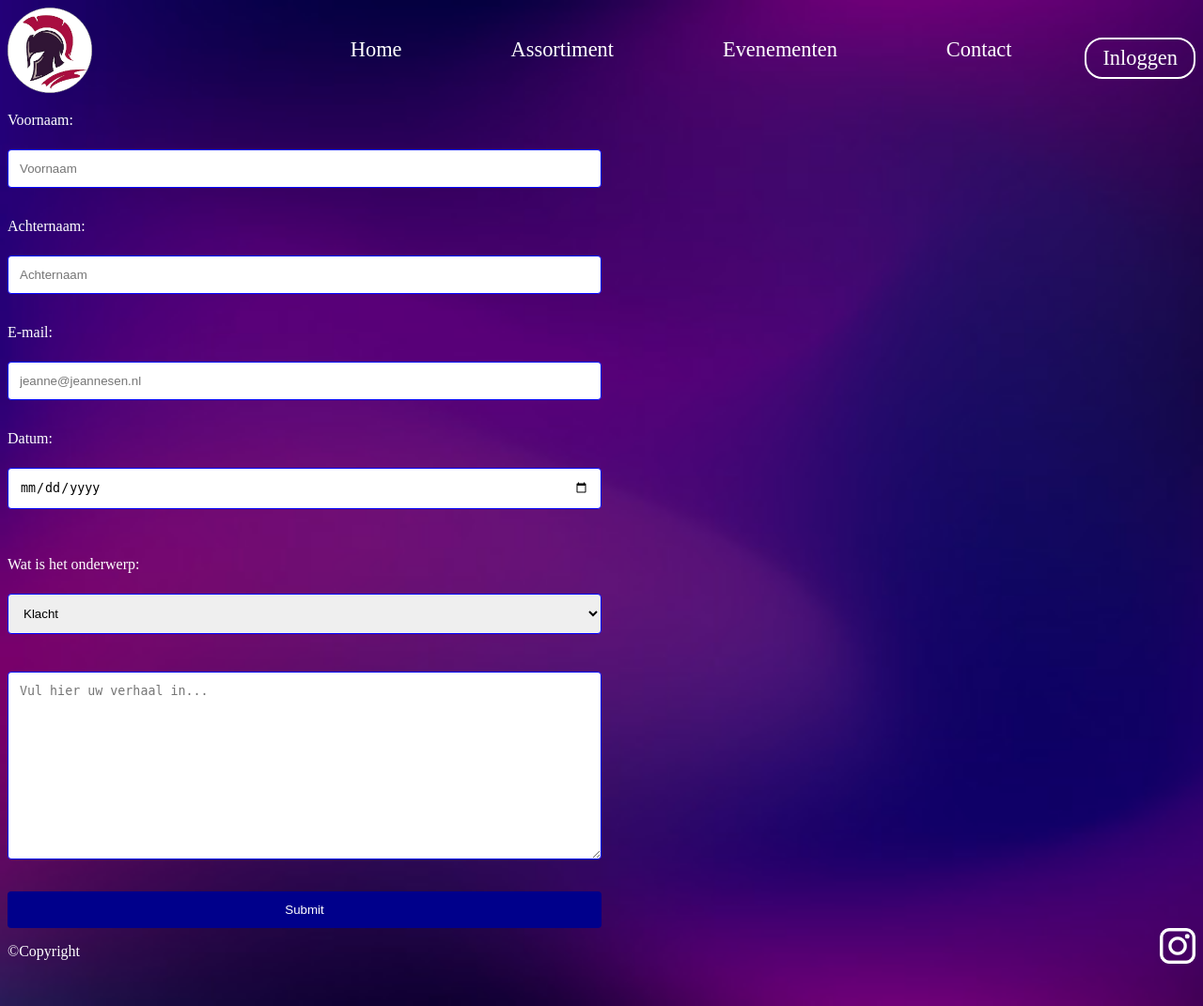
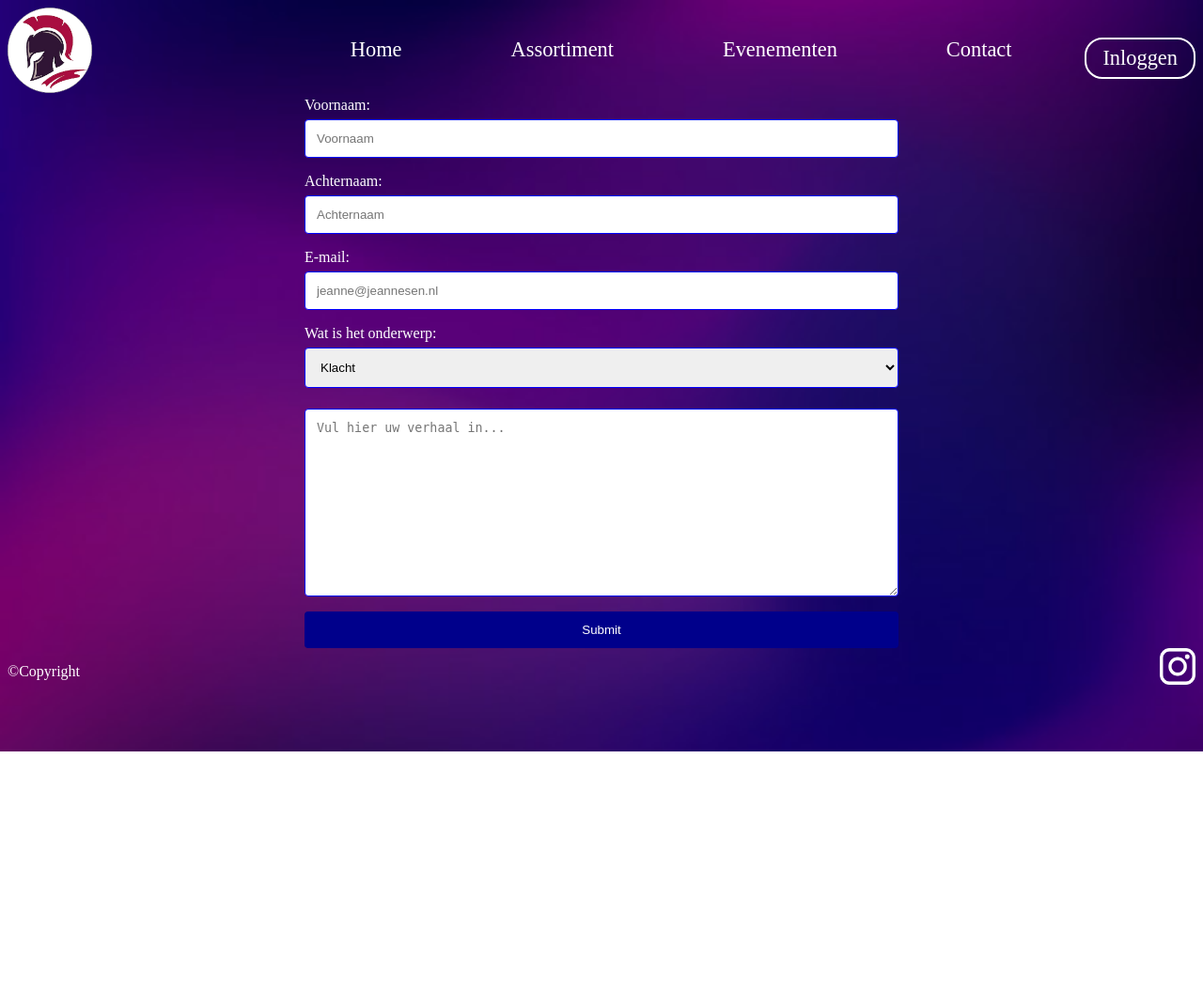
Before and after one commit to 6020827/Spartan-Energy, a PHP site: page /contact.html in a window 1280 px wide. Shown: the whole page at 94% size. After the commit the page ends 800 px from the top, so only its background shows below. Run offline with PHP 8.4, Linux system fonts and the light colour scheme.

Commit message:
Contact update 5

```diff
--- a/CSS/contact.css
+++ b/CSS/contact.css
@@ -73,6 +73,7 @@ Form{
     display: grid;
     width: 50%;
     align-content: center;
+    margin-left: 25%;
 }
 
 input[type=text], select, textarea {
@@ -82,17 +83,6 @@ input[type=text], select, textarea {
     box-sizing: border-box;
     margin-top: 6px;
     margin-bottom: 16px;
-    resize: vertical;
- }
-
- input[type=date], select, textarea {
-    padding: 12px;
-    border: 1px solid blue;
-    border-radius: 4px;
-    box-sizing: border-box;
-    margin-top: 6px;
-    margin-bottom: 16px;
-    resize: vertical;
  }
 
  input[type=email], select, textarea {
@@ -105,7 +95,7 @@ input[type=text], select, textarea {
     resize: vertical;
  }
 
- input[type=submit] {
+ button {
     background-color: darkblue;
     color: white;
     padding: 12px 20px;
@@ -113,6 +103,10 @@ input[type=text], select, textarea {
     border-radius: 4px;
     cursor: pointer;
  }
- input[type=submit]:hover {
+ button:hover {
     background-color: blue;
  }
+
+ label > p{
+     margin: 0%;
+ }
--- a/contact.html
+++ b/contact.html
@@ -38,9 +38,6 @@
               <label for="email"><p>E-mail:</p></label>
               <input type="email" id="Email"  name="e-mail" placeholder="jeanne@jeannesen.nl">
 
-              <label for="datum"><p>Datum:</p></label>
-              <input type="date" id="Datum" name="Datum" placeholder="dd/mm/yyyy">
-              <br>
               <label for="Onderwerp"><p>Wat is het onderwerp:</p></label>
               <select id="onderwerp" name="Onderwerp">
                 <option value="1">Klacht</option>
@@ -48,11 +45,9 @@
                 <option value="3">Overige</option>
               </select>
 
-              <br>
               <textarea id="Review" name="Review" placeholder="Vul hier uw verhaal in..." style="height:200px"></textarea>
-              <br>
-              <input type="submit" value="Submit">
-              <div style="position:absolute; left:80px; top:40px;"></div>
+
+              <button onclick="myFunction()">Submit</button>
             </form>
           </div>
 
@@ -65,3 +60,9 @@
 
     </body>
 </html>
+
+<script>
+    function myFunction() {
+        alert("Uw reactie is verzonden");
+    }
+    </script>
```
